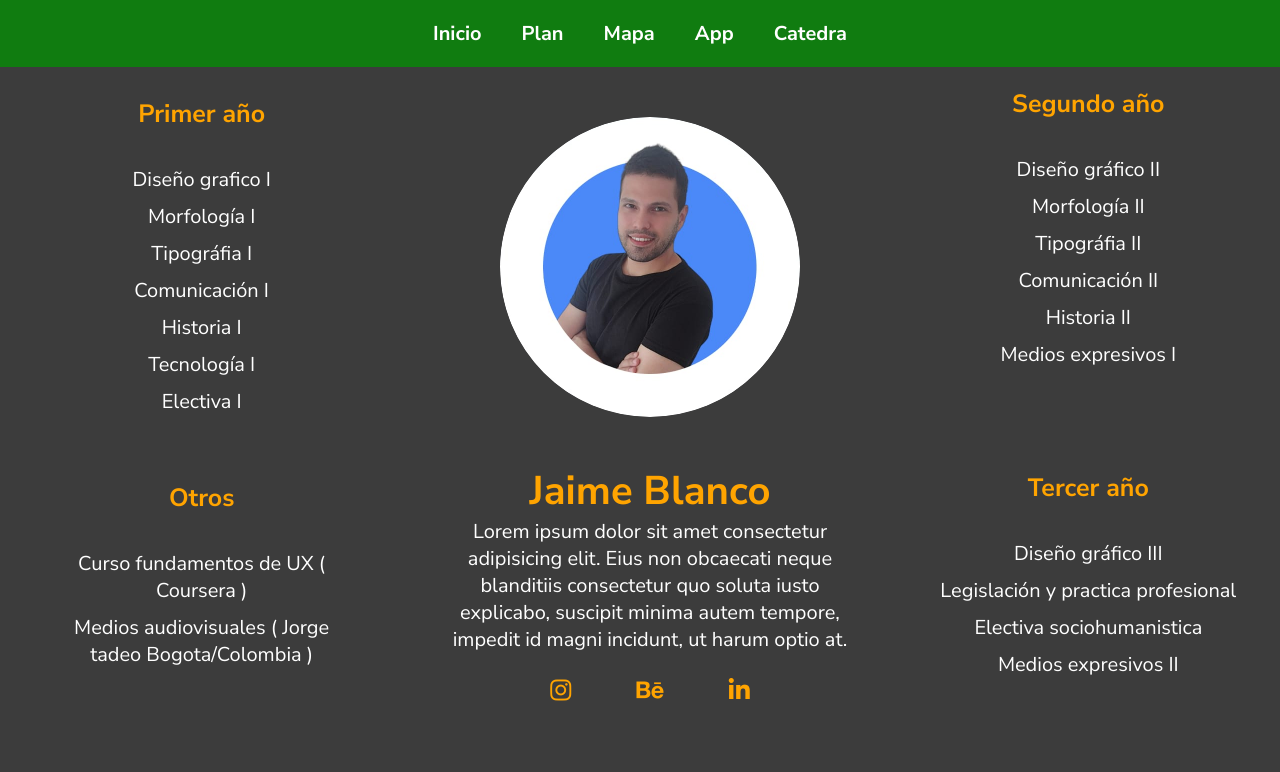
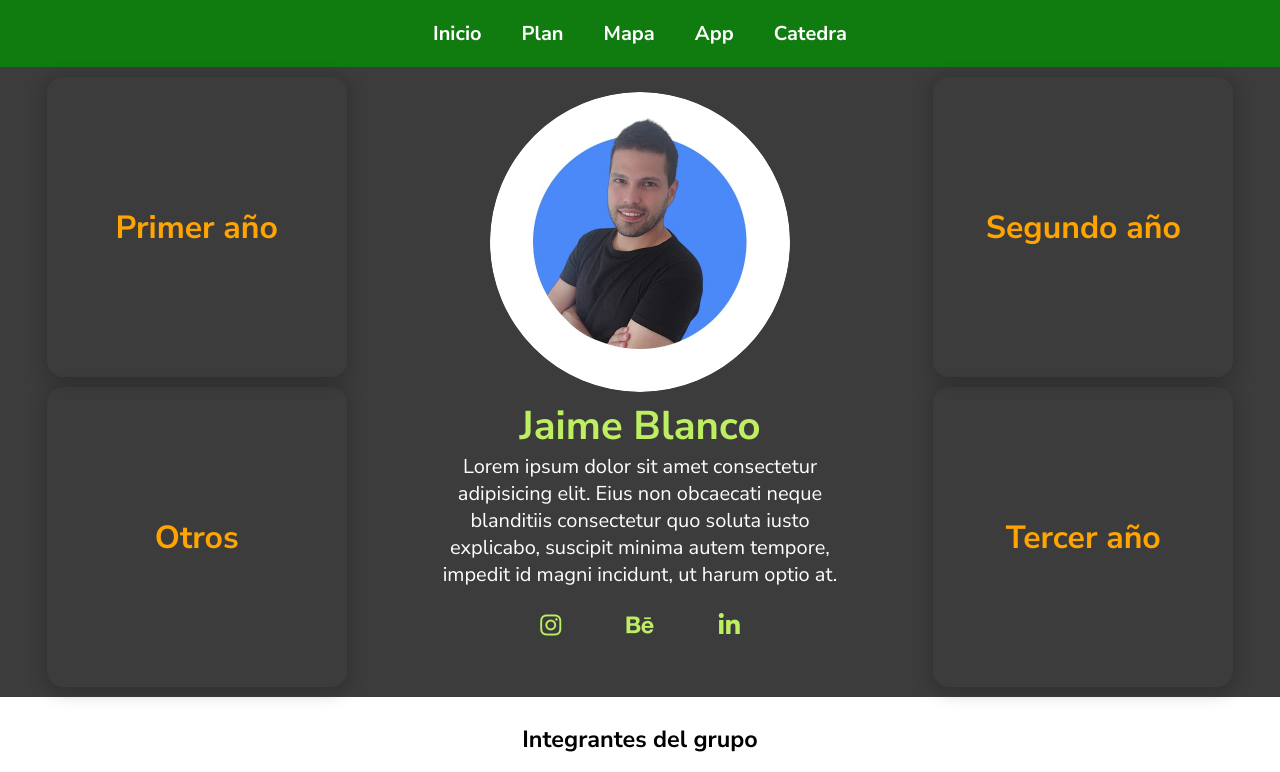
Before and after one commit to Amelissarc/personal_perfil, a plain HTML site: page index.html in a window 1280 px wide. Shown: the top 772 px of the page. Drawn offline with nearby package versions, Linux system fonts and the light colour scheme.

Commit message:
add js animation cards

```diff
--- a/css/style.css
+++ b/css/style.css
@@ -1,34 +1,42 @@
 @import url('https://fonts.googleapis.com/css2?family=Nunito+Sans:ital,opsz,wght@0,6..12,200..1000;1,6..12,200..1000&display=swap');
 
-/* Colors palette
+/* Colors palette */
+:root {
 --onyx: #3c3c3cff;
 --office-green: #107c10ff;
 --orange-web: #ffa400ff;
 --green-yellow: #beee62ff;
- */
+--white: #fff;
+--black: #000;
+}
 
 /* Css general */
 * {
     margin: 0%;
     padding: 0%;
+}
+
+body {
     font-family: "Nunito Sans", sans-serif;
+    width: 100%;
+    min-height: 100vh;
 }
 
 h1 {
     font-size: 40px;
     font-weight: bold;
-    color: #ffa400ff;
+    color: var(--green-yellow);
 }
 
 h2 {
     font-size: 25px;
     font-weight: bold;
-    color: #ffa400ff;
+    color: var(--orange-web);
 }
 
 a {
     text-decoration: none;
-    color: black;
+    color: var(--black);
 }
 
 
@@ -38,7 +46,7 @@ header {
     display: flex;
     justify-content: center;
     align-items: center;
-    background-color: #107c10ff;
+    background-color: var(--office-green);
     font-size: 20px;
 }
 
@@ -52,7 +60,7 @@ nav .navbar, .item, a {
     border-radius: 20px;
     padding: 5px 10px;
     font-weight: bold;
-    color: #ffffff;
+    color: var(--white);
 }
 
 ul, li {
@@ -61,40 +69,83 @@ ul, li {
 
 /* Home */
 main {
-    background-color: #3c3c3cff;
-    color: white;
+    background-color: var(--onyx);
+    color: var(--white);
     font-size: 20px;
 }
 
 .hero {
     display: flex;
     justify-content: space-around;
+    align-items: center;
+    padding-bottom: 10px;
+}
 
-}
+/* Card */
+.card {
+    margin: 10px auto 0;
+    width: 300px;
+    height: 300px;
+    perspective: 1000px;
+  }
+
+.card__inner {
+    width: 100%;
+    height: 100%;
+    transition: transform 1s;
+    transform-style: preserve-3d;
+    cursor: pointer;
+    position: relative;
+  }
+
+  .card__inner.is-flipped {
+    transform: rotateY(180deg);
+  }
+
+
+  .card__face {
+    position: absolute;
+    width: 100%;
+    height: 100%;
+    -webkit-backface-visibility: hidden;
+    backface-visibility: hidden;
+    overflow: hidden;
+    border-radius: 16px;
+    box-shadow: 0px 3px 18px 3px rgba(0, 0, 0, 0.2);
+  }
+
+  .card__face--front {
+    display: flex;
+    align-items: center;
+    justify-content: center;
+  }
+
+  .card__face--front h2 {
+    color: var(--orange-web);
+    font-size: 32px;
+  }
+
+  .card__face--back {
+    transform: rotateY(180deg);
+  }
+
+  .card__content {
+    width: 100%;
+    height: 100%;
+  }
+
+  .card__body {
+    padding: 20px;
+  }
 
 .hero div.card_column {
     display: flex;
     flex-direction: column;
     align-items: center;
     justify-content:flex-start;
-    margin: 10px;
 }
 
-.title_card {
-    text-align: center;
-    margin: 20px;
-}
-
-.info_card {
-    width: 300px;
-    height: 300px;
-    border-radius: 8%;
-    padding: 5px;
-    text-align: center;
-
-}
-
-.info_card ul, li {
+.card__body ul, li {
     margin: 10px 0%;
 
 }
@@ -107,14 +158,13 @@ main {
 
 .redes a, i {
     font-size: 24px;
-    color: #ffa400ff;
+    color: var(--green-yellow);
     margin: 20px;
 }
 
 .perfil {
     width: 300px;
     height: 300px;
-    margin: 40px;
     border-radius: 100%;
 
 }
@@ -123,15 +173,16 @@ main {
     display: flex;
     flex-direction: column;
     text-align: center;
-    background-color: #ffffff;
-    color: #000000;
+    background-color: var(--white);
+    color: var(--black);
     padding: 26px;
 }
+
 .perfiles {
     display: flex;
     flex-direction: row;
     justify-content: space-evenly;
-    background-color: #ffffff;
+    background-color: var(--white);
     padding: 20px;
 
 }
@@ -142,7 +193,7 @@ main {
     text-align: center;
     justify-content: center;
     align-items: center;
-    color: #107c10ff;
+    color: var(--office-green);
     font-size: 24px;
 }
 
@@ -156,8 +207,8 @@ main {
 footer {
     display: flex;
     flex-direction: column;
-    background-color:#107c10ff;
-    color: #ffffff;
+    background-color:var(--office-green);
+    color: var(--white);
     padding: 20px;
 }
 
@@ -181,6 +232,8 @@ img.logo {
 }
 
 .legales, small {
+    display: flex;
+    justify-content: center;
     text-align: center;
-    padding: 0% 10%;
+    padding: 0% 8%;
 }
--- a/index.html
+++ b/index.html
@@ -25,12 +25,17 @@
     <main>
             <!-- Section hero -->
     <section class="hero">
+
         <div class="card_column">
             <!-- Firts column -->
-            <div class="title_card">
+            <div class="card">
+                <div class="card__inner">
+                    <div class="card__face card__face--front">
                         <h2>Primer año</h2>
                     </div>
-            <div class="info_card">
+                    <div class="card__face card__face--back">
+                        <div class="card__content">
+                            <div class="card__body">
                                 <ul>
                                     <li>Diseño grafico I</li>
                                     <li>Morfología I</li>
@@ -41,14 +46,27 @@
                                     <li>Electiva I </li>
                                 </ul>
                             </div>
-            <div class="title_card">
+                        </div>
+                    </div>
+                </div>
+            </div>
+
+            <div class="card">
+                <div class="card__inner">
+                    <div class="card__face card__face--front">
                         <h2>Otros</h2>
                     </div>
-            <div class="info_card">
+                    <div class="card__face card__face--back">
+                        <div class="card__content">
+                            <div class="card__body">
                                 <ul>
                                     <li>Curso fundamentos de UX ( Coursera )</li>
                                     <li>Medios audiovisuales ( Jorge tadeo Bogota/Colombia )</li>
                                 </ul>
+                            </div>
+                        </div>
+                    </div>
+                </div>
             </div>
         </div>
         <!-- Second column -->
@@ -71,11 +89,15 @@
             </div>
         </div>
         <!-- Third column -->
-        <div lass="card_column">
-            <div class="title_card">
+        <div class="card_column">
+            <div class="card">
+                <div class="card__inner">
+                    <div class="card__face card__face--front">
                         <h2>Segundo año</h2>
                     </div>
-            <div class="info_card">
+                    <div class="card__face card__face--back">
+                        <div class="card__content">
+                            <div class="card__body">
                                 <ul>
                                     <li>Diseño gráfico II</li>
                                     <li>Morfología II</li>
@@ -85,16 +107,29 @@
                                     <li>Medios expresivos I</li>
                                 </ul>
                             </div>
-            <div class="title_card">
+                        </div>
+                    </div>
+                </div>
+            </div>
+
+            <div class="card">
+                <div class="card__inner">
+                    <div class="card__face card__face--front">
                         <h2>Tercer año</h2>
                     </div>
-            <div class="info_card">
+                    <div class="card__face card__face--back">
+                        <div class="card__content">
+                            <div class="card__body">
                                 <ul>
                                     <li>Diseño gráfico III</li>
                                     <li>Legislación y practica profesional</li>
                                     <li>Electiva sociohumanistica </li>
                                     <li>Medios expresivos II</li>
                                 </ul>
+                            </div>
+                        </div>
+                    </div>
+                </div>
             </div>
         </div>
     </section>
@@ -136,12 +171,13 @@
         </div>
         <div class="legales">
             <small>
-                Los contenidos publicados en estas páginas son en el marco de un trabajo práctico realizado por alumnos de una materia de la Universidad de Buenos Aires. Los textos, logotipos, fotografías, tipografías, etc., pueden no ser de su autoría y sólo son utilizados a los fines prácticos del ejercicio.
+                Los contenidos publicados en estas páginas son en el marco de un trabajo práctico realizado por alumnos de una materia de la Universidad de Buenos Aires. <br>
+                Los textos, logotipos, fotografías, tipografías, etc., pueden no ser de su autoría y sólo son utilizados a los fines prácticos del ejercicio.
             </small>
         </div>
     </footer>
 
 </body>
-<script src="./js/script.js"></script>
+<script src="./js/app.js"></script>
 <script src="https://kit.fontawesome.com/e915ed1876.js" crossorigin="anonymous"></script>
 </html>
--- a/js/app.js
+++ b/js/app.js
@@ -0,0 +1,10 @@
+// Selecciona todos los elementos con la clase "card__inner"
+const cards = document.querySelectorAll(".card__inner");
+
+// Itera sobre cada tarjeta y agrega el evento de clic
+cards.forEach(function(card) {
+  card.addEventListener("click", function(e) {
+    // Cambia la clase de la tarjeta que se hizo clic
+    card.classList.toggle('is-flipped');
+  });
+});
```
Lines whose indentation alone changed are shown as unchanged.
